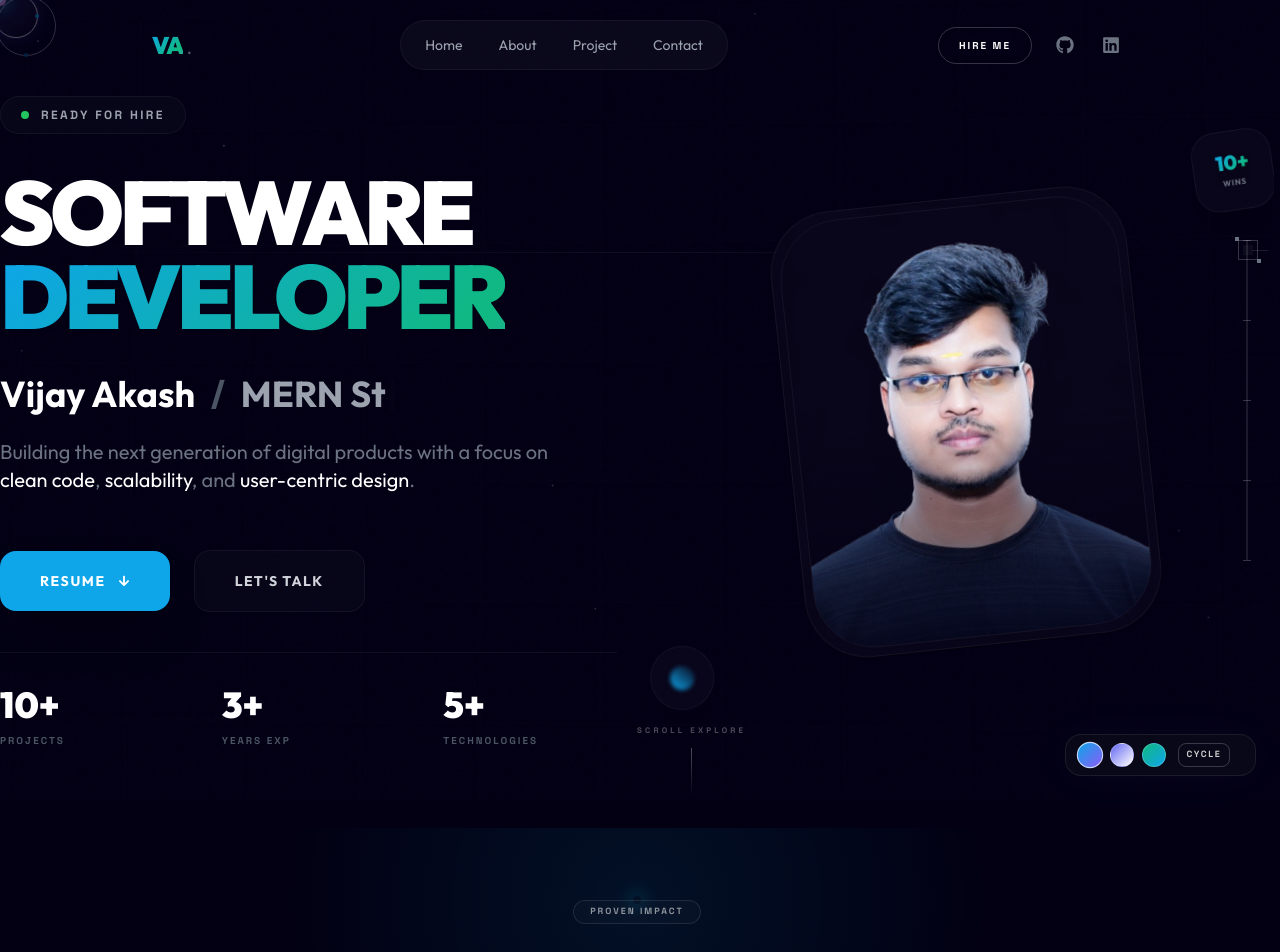
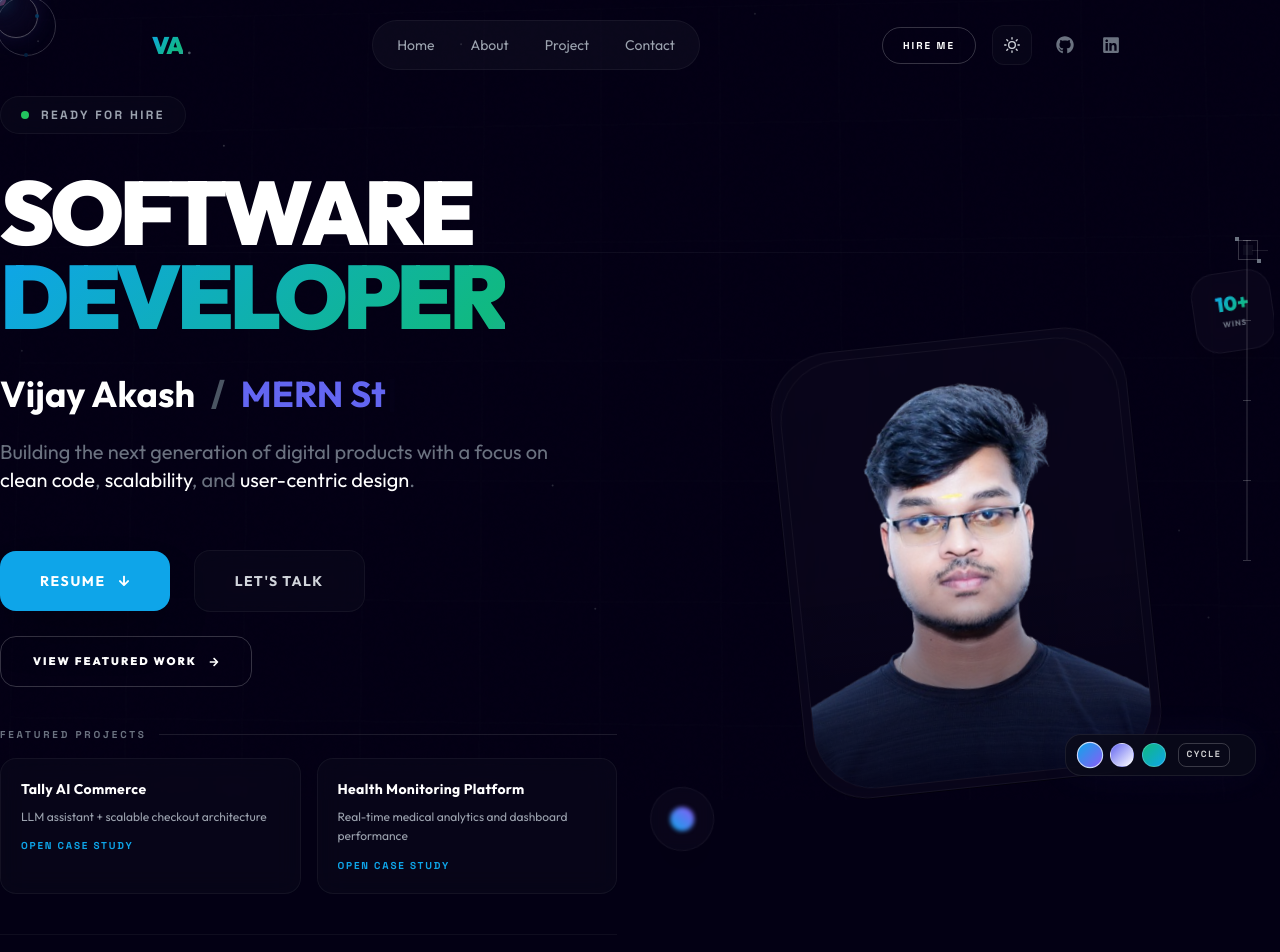
Before and after one commit to Vijayakash-588/Portfolio-react, a React (Vite) app: page / in a window 1280 px wide. Shown: the top 952 px of the page. Built offline with nearby package versions, Linux system fonts and the light colour scheme.

Commit message:
theme change

```diff
--- a/src/App.jsx
+++ b/src/App.jsx
@@ -8,6 +8,7 @@ import Project from "./components/Project";
 import CustomCursor from "./components/CustomCursor";
 import SectionDivider from "./components/SectionDivider";
 import BackgroundHUD from "./components/BackgroundHUD";
+import { useEffect, useState } from "react";
 import { motion, useScroll, useSpring } from "framer-motion";
 
 const ScrollProgress = () => {
@@ -56,12 +57,26 @@ const ScrollProgress = () => {
 };
 
 const App = () => {
+  const [theme, setTheme] = useState(() => {
+    const savedTheme = window.localStorage.getItem("portfolio_theme");
+    return savedTheme === "light" ? "light" : "dark";
+  });
+
+  useEffect(() => {
+    document.documentElement.setAttribute("data-theme", theme);
+    window.localStorage.setItem("portfolio_theme", theme);
+  }, [theme]);
+
+  const handleToggleTheme = () => {
+    setTheme((prevTheme) => (prevTheme === "dark" ? "light" : "dark"));
+  };
+
   return (
     <div className="relative">
       <CustomCursor />
       <BackgroundHUD />
       <ScrollProgress />
-      <Header />
+      <Header theme={theme} onToggleTheme={handleToggleTheme} />
       <Home />
       <SectionDivider />
       <About />
--- a/src/components/Header.jsx
+++ b/src/components/Header.jsx
@@ -1,10 +1,11 @@
 import { useState, useEffect } from "react";
 import { FaGithub, FaLinkedin } from "react-icons/fa";
 import { HiMenuAlt3, HiX } from "react-icons/hi";
+import { FiMoon, FiSun } from "react-icons/fi";
 import { Link } from "react-scroll";
 import { motion, AnimatePresence } from "framer-motion";
 
-const Header = () => {
+const Header = ({ theme, onToggleTheme }) => {
   const [isMenuOpen, setIsMenuOpen] = useState(false);
   const [scrolled, setScrolled] = useState(false);
 
@@ -73,6 +74,16 @@ const Header = () => {
           >
             Hire Me
           </a>
+
+          <button
+            type="button"
+            onClick={onToggleTheme}
+            className="hidden sm:inline-flex items-center justify-center w-10 h-10 rounded-xl border border-white/10 text-gray-300 hover:text-white hover:border-aurora-primary/40 glass transition-all"
+            aria-label="Toggle color theme"
+            title="Toggle color theme"
+          >
+            {theme === "light" ? <FiMoon size={16} /> : <FiSun size={16} />}
+          </button>
 
           <div className="hidden sm:flex items-center gap-3 text-gray-500">
             <motion.a
@@ -146,6 +157,14 @@ const Header = () => {
                   <FaLinkedin size={24} />
                 </a>
               </div>
+              <button
+                type="button"
+                onClick={onToggleTheme}
+                className="inline-flex items-center gap-2 text-sm text-gray-300 border border-white/15 rounded-full px-5 py-2.5"
+              >
+                {theme === "light" ? <FiMoon size={16} /> : <FiSun size={16} />}
+                Switch Theme
+              </button>
               <Link
                 to="contact"
                 smooth={true}
--- a/src/components/Home.jsx
+++ b/src/components/Home.jsx
@@ -1,6 +1,6 @@
 import React, { useRef } from "react";
 import Typewriter from "typewriter-effect";
-import { FaEnvelope, FaArrowDown } from "react-icons/fa";
+import { FaEnvelope, FaArrowDown, FaArrowRight } from "react-icons/fa";
 import { FaLocationDot } from "react-icons/fa6";
 import { motion, useScroll, useTransform } from "framer-motion";
 
@@ -35,6 +35,21 @@ const Home = () => {
     { value: "10+", label: "Projects" },
     { value: "3+", label: "Years Exp" },
     { value: "5+", label: "Technologies" },
+  ];
+
+  const featuredProjects = [
+    {
+      title: "Tally AI Commerce",
+      impact: "LLM assistant + scalable checkout architecture",
+      href: "#project",
+      accent: "from-aurora-primary/30 to-aurora-secondary/10"
+    },
+    {
+      title: "Health Monitoring Platform",
+      impact: "Real-time medical analytics and dashboard performance",
+      href: "#project",
+      accent: "from-aurora-accent/30 to-aurora-royal/10"
+    }
   ];
 
   return (
@@ -112,6 +127,52 @@ const Home = () => {
             >
               Let's talk
             </motion.a>
+
+            <motion.a
+              whileHover={{ scale: 1.03, y: -2 }}
+              whileTap={{ scale: 0.95 }}
+              href="#project"
+              className="group px-8 py-4 rounded-2xl font-black uppercase tracking-[0.18em] text-[11px] text-white bg-gradient-to-r from-aurora-secondary/90 to-aurora-accent/90 border border-white/20"
+            >
+              <span className="flex items-center gap-3">
+                View Featured Work
+                <FaArrowRight className="text-[10px] group-hover:translate-x-1 transition-transform" />
+              </span>
+            </motion.a>
+          </motion.div>
+
+          <motion.div
+            variants={itemVariants}
+            className="w-full"
+          >
+            <div className="flex items-center gap-3 mb-4">
+              <span className="text-[10px] font-grotesk font-black tracking-[0.28em] uppercase text-gray-500">Featured Projects</span>
+              <div className="h-px flex-1 bg-white/10" />
+            </div>
+
+            <div className="grid grid-cols-1 sm:grid-cols-2 gap-4 max-w-2xl">
+              {featuredProjects.map((project, index) => (
+                <motion.a
+                  key={project.title}
+                  href={project.href}
+                  initial={{ opacity: 0, y: 14 }}
+                  whileInView={{ opacity: 1, y: 0 }}
+                  viewport={{ once: true }}
+                  transition={{ duration: 0.45, delay: 0.12 * index }}
+                  whileHover={{ y: -6, scale: 1.015 }}
+                  className="group relative p-5 rounded-2xl glass border border-white/10 hover:border-aurora-primary/35 transition-all overflow-hidden"
+                >
+                  <div className={`absolute inset-0 bg-gradient-to-br ${project.accent} opacity-0 group-hover:opacity-100 transition-opacity duration-500`} />
+                  <div className="relative z-10">
+                    <h3 className="text-white font-bold text-sm tracking-wide">{project.title}</h3>
+                    <p className="text-gray-400 text-xs leading-relaxed mt-2">{project.impact}</p>
+                    <p className="mt-3 text-[10px] font-grotesk font-black uppercase tracking-[0.18em] text-aurora-primary">
+                      Open case study
+                    </p>
+                  </div>
+                </motion.a>
+              ))}
+            </div>
           </motion.div>
 
           {/* Quick Stats Grid */}
--- a/src/components/Project.jsx
+++ b/src/components/Project.jsx
@@ -2,8 +2,15 @@ import { motion, useAnimationControls } from "framer-motion";
 import { FiGithub, FiArrowUpRight } from "react-icons/fi";
 import { useEffect, useState } from "react";
 
-const ProjectCard = ({ title, description, tech, id, image, github }) => (
-  <div className="group relative glass rounded-[2.5rem] overflow-hidden border border-white/5 hover:border-aurora-primary/30 transition-all duration-700 flex flex-col w-[380px] md:w-[500px] flex-shrink-0 inner-glow">
+const ProjectCard = ({ title, description, tech, id, image, github, delay = 0 }) => (
+  <motion.article
+    initial={{ opacity: 0, y: 30, scale: 0.98 }}
+    whileInView={{ opacity: 1, y: 0, scale: 1 }}
+    viewport={{ once: true, amount: 0.35 }}
+    transition={{ duration: 0.55, delay }}
+    whileHover={{ y: -8, rotateX: 1.2, rotateY: -1.2 }}
+    className="group relative glass rounded-[2.5rem] overflow-hidden border border-white/5 hover:border-aurora-primary/30 transition-all duration-700 flex flex-col w-[340px] sm:w-[380px] md:w-[500px] flex-shrink-0 inner-glow"
+  >
     {/* Image Container */}
     <div className="relative overflow-hidden aspect-[16/10]">
       <img
@@ -20,7 +27,7 @@ const ProjectCard = ({ title, description, tech, id, image, github }) => (
       </div>
 
       {/* GitHub/Link Reveal */}
-      <div className="absolute top-6 right-6 opacity-0 group-hover:opacity-100 transition-all duration-500 translate-y-2 group-hover:translate-y-0">
+      <div className="absolute top-6 right-6 opacity-85 group-hover:opacity-100 transition-all duration-500 translate-y-0 group-hover:translate-y-0">
         <a
           href={github}
           target="_blank"
@@ -56,7 +63,7 @@ const ProjectCard = ({ title, description, tech, id, image, github }) => (
         ))}
       </div>
     </div>
-  </div>
+  </motion.article>
 );
 
 const Project = () => {
@@ -140,12 +147,12 @@ const Project = () => {
       >
         <motion.div
           animate={controls}
-          className="flex gap-10 px-8 w-max pointer-events-none"
+          className="flex gap-6 md:gap-10 px-6 md:px-8 w-max pointer-events-none"
         >
           {/* Double projects for infinite marquee */}
           {[...projects, ...projects].map((proj, index) => (
             <div key={`${proj.id}-${index}`} className="flex-shrink-0 pointer-events-auto">
-              <ProjectCard {...proj} />
+              <ProjectCard {...proj} delay={(index % projects.length) * 0.06} />
             </div>
           ))}
         </motion.div>
--- a/src/index.css
+++ b/src/index.css
@@ -12,6 +12,14 @@
     --aurora-royal: #8b5cf6; /* Violet */
 }
 
+html[data-theme="light"] {
+    color-scheme: light;
+    --aurora-primary: #0d6efd;
+    --aurora-secondary: #6f42c1;
+    --aurora-accent: #d63384;
+    --aurora-royal: #7c3aed;
+}
+
 * {
     margin: 0;
     padding: 0;
@@ -21,6 +29,11 @@
 body {
     @apply bg-dark-950 text-white font-inter;
     overflow-x: hidden;
+}
+
+html[data-theme="light"] body {
+    background: linear-gradient(180deg, #f7f9ff 0%, #eef3ff 60%, #f8f5ff 100%);
+    color: #0f172a;
 }
 
 ::selection {
@@ -35,6 +48,10 @@ body {
 
 ::-webkit-scrollbar-track {
     background: #030014;
+}
+
+html[data-theme="light"] ::-webkit-scrollbar-track {
+    background: #e7eaf5;
 }
 
 ::-webkit-scrollbar-thumb {
@@ -69,3 +86,35 @@ html {
 section, #home, #about, #project, #contact {
     background: transparent !important;
 }
+
+html[data-theme="light"] .glass {
+    background: rgba(255, 255, 255, 0.72) !important;
+    border-color: rgba(15, 23, 42, 0.08) !important;
+}
+
+html[data-theme="light"] .glass-strong {
+    background: rgba(255, 255, 255, 0.86) !important;
+    border-color: rgba(15, 23, 42, 0.12) !important;
+}
+
+html[data-theme="light"] .bg-dark-950,
+html[data-theme="light"] .bg-dark-900,
+html[data-theme="light"] .bg-dark-800 {
+    background-color: transparent !important;
+}
+
+html[data-theme="light"] .text-white {
+    color: #0f172a !important;
+}
+
+html[data-theme="light"] .text-gray-600,
+html[data-theme="light"] .text-gray-500,
+html[data-theme="light"] .text-gray-400 {
+    color: #475569 !important;
+}
+
+html[data-theme="light"] .border-white\/5,
+html[data-theme="light"] .border-white\/10,
+html[data-theme="light"] .border-white\/20 {
+    border-color: rgba(15, 23, 42, 0.12) !important;
+}
--- a/tailwind.config.js
+++ b/tailwind.config.js
@@ -11,6 +11,8 @@ export default {
         'aurora-secondary': 'var(--aurora-secondary)',
         'aurora-accent': 'var(--aurora-accent)',
         'aurora-royal': 'var(--aurora-royal)',
+        'aurora-indigo': 'var(--aurora-secondary)',
+        'aurora-violet': 'var(--aurora-royal)',
         violet: '#8b5cf6',
         dark: {
           950: '#030014',
```
